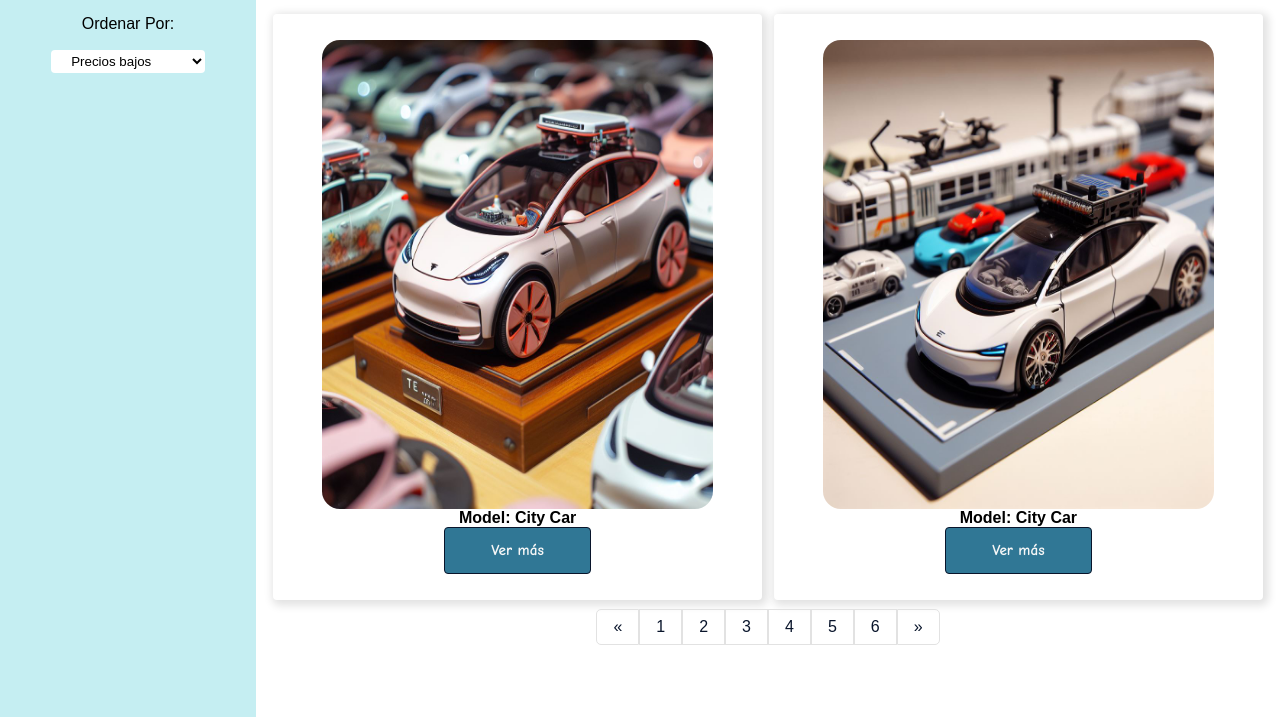
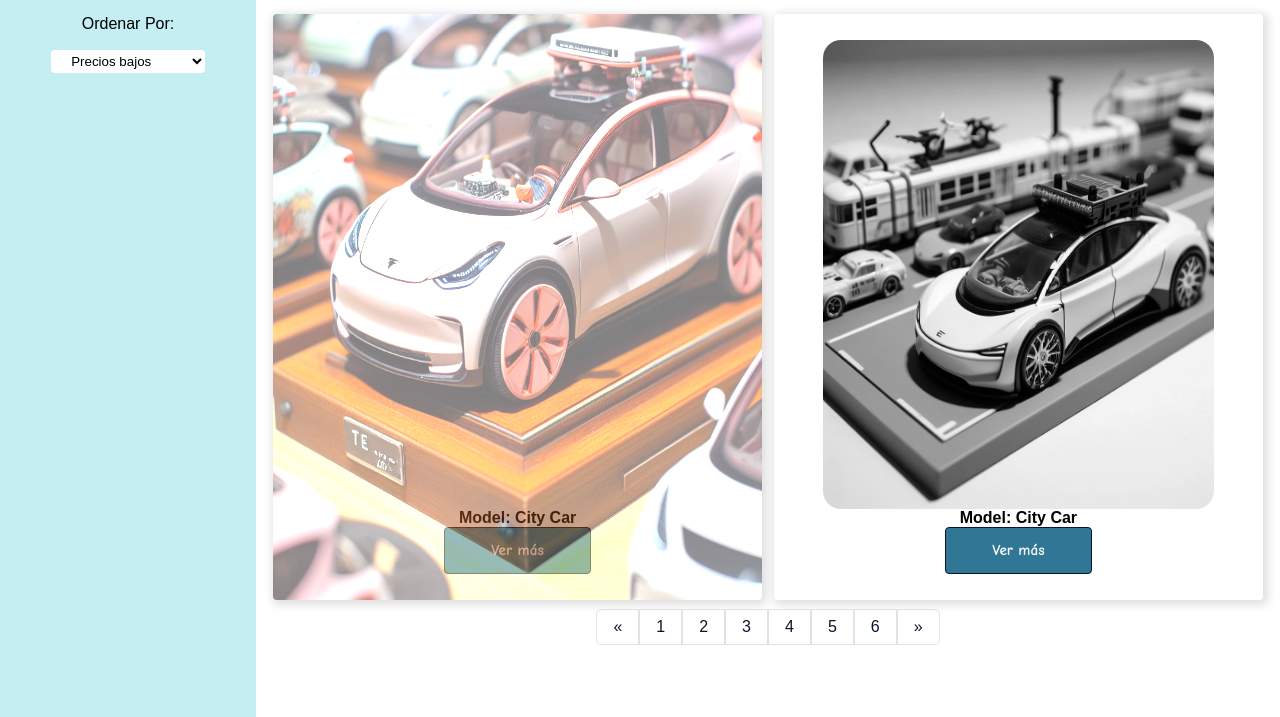
Before and after one commit to PTM83/css_avanzado_g50, a plain HTML site: page animation_css/index.html in a window 1280 px wide. In both pictures the pointer is over the picture 517 px from the left and 357 px from the top of the page. Shown: the part 83-800 px from the top of the page. Drawn offline with Linux system fonts and the light colour scheme.

Commit message:
Se agregan propiedades de animación a las imagenes

```diff
--- a/animation_css/assets/css/animation_styles.css
+++ b/animation_css/assets/css/animation_styles.css
@@ -128,6 +128,7 @@ main {
     flex-direction:column;
     justify-content:center;
     align-items:center;
+    overflow:hidden;
 
     box-shadow: 0.15rem 0.15rem 0.5rem 0.2rem var(--shadow);
     border-radius: 0.25rem;
@@ -139,6 +140,12 @@ main {
     padding: 0 auto;
     align-items:center;
     border-radius: 18px;
+    filter:grayscale(1);
+}
+
+.card img:hover {
+    filter:grayscale(0) brightness(150%) opacity(0.5);
+    transform:scale(1.5);
 }
 
 button {
@@ -335,6 +342,11 @@ footer p {
         border-radius: 18px;
     }
 
+    .card img:hover {
+        filter:grayscale(0) brightness(150%) opacity(0.5);
+        transform:scale(1.5);
+    }
+
     footer {
         grid-area:footer;
         background: var(--footer);
@@ -407,6 +419,11 @@ footer p {
         display:none;
     }
 
+    .card img:hover {
+        filter:grayscale(0) brightness(150%) opacity(0.5);
+        transform:scale(1.5);
+    }
+
     .card1 {
         grid-area: card1;
 
```
